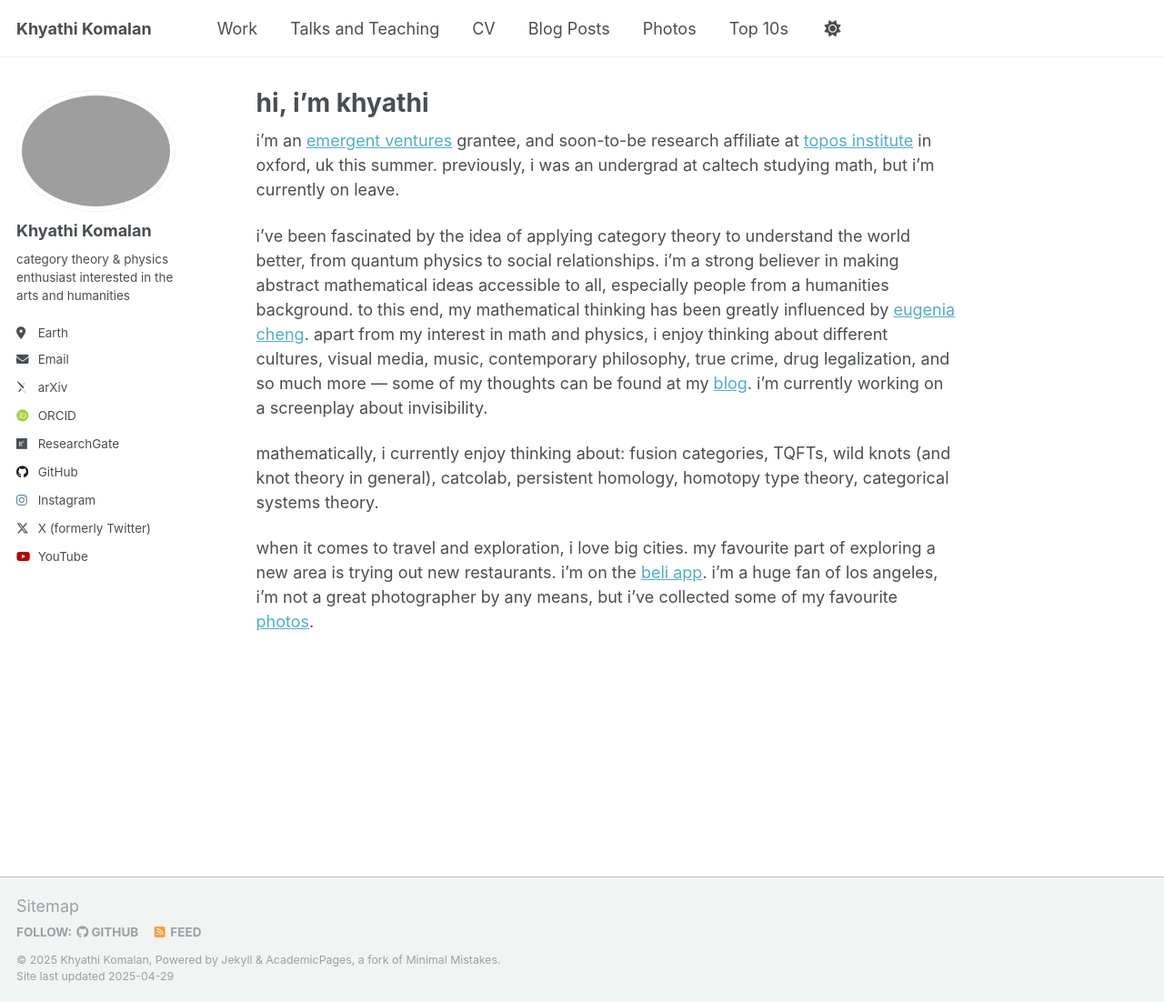
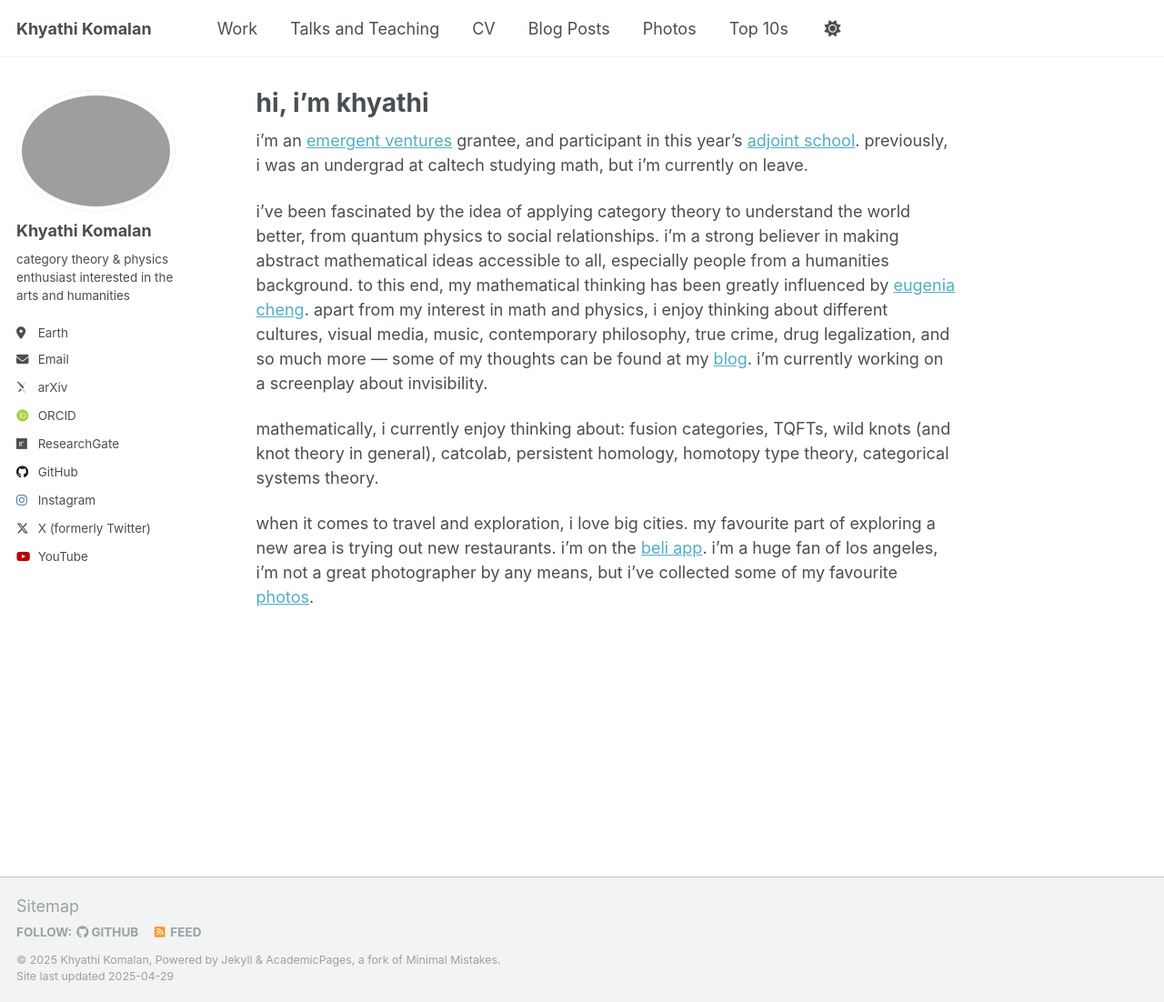
Before and after one commit to khyathikomalan/khyathikomalan.github.io, a Jekyll site: the page built from _pages/about.md, in a window 1280 px wide and 1102 px high. Shown: the whole window at 91% size. Built offline with Jekyll 4.4.1, drawn with Linux system fonts in a browser that asks for light colours; some web fonts are replaced.

Commit message:
Update about.md

```diff
--- a/_pages/about.md
+++ b/_pages/about.md
@@ -7,7 +7,7 @@ redirect_from:
   - /about.html
 ---
 
-i'm an [emergent ventures](https://www.mercatus.org/emergent-ventures) grantee, and soon-to-be research affiliate at [topos institute](https://topos.institute/) in oxford, uk this summer. previously, i was an undergrad at caltech studying math, but i'm currently on leave.
+i'm an [emergent ventures](https://www.mercatus.org/emergent-ventures) grantee, and participant in this year's [adjoint school](https://adjointschool.com/2025.html). previously, i was an undergrad at caltech studying math, but i'm currently on leave.
 
 i've been fascinated by the idea of applying category theory to understand the world better, from quantum physics to social relationships. i'm a strong believer in making abstract mathematical ideas accessible to all, especially people from a humanities background. to this end, my mathematical thinking has been greatly influenced by [eugenia cheng](https://eugeniacheng.com/). apart from my interest in math and physics, i enjoy thinking about different cultures, visual media, music, contemporary philosophy, true crime, drug legalization, and so much more — some of my thoughts can be found at my [blog](https://khyathikomalan.github.io/year-archive/). i'm currently working on a screenplay about invisibility.
 
```
